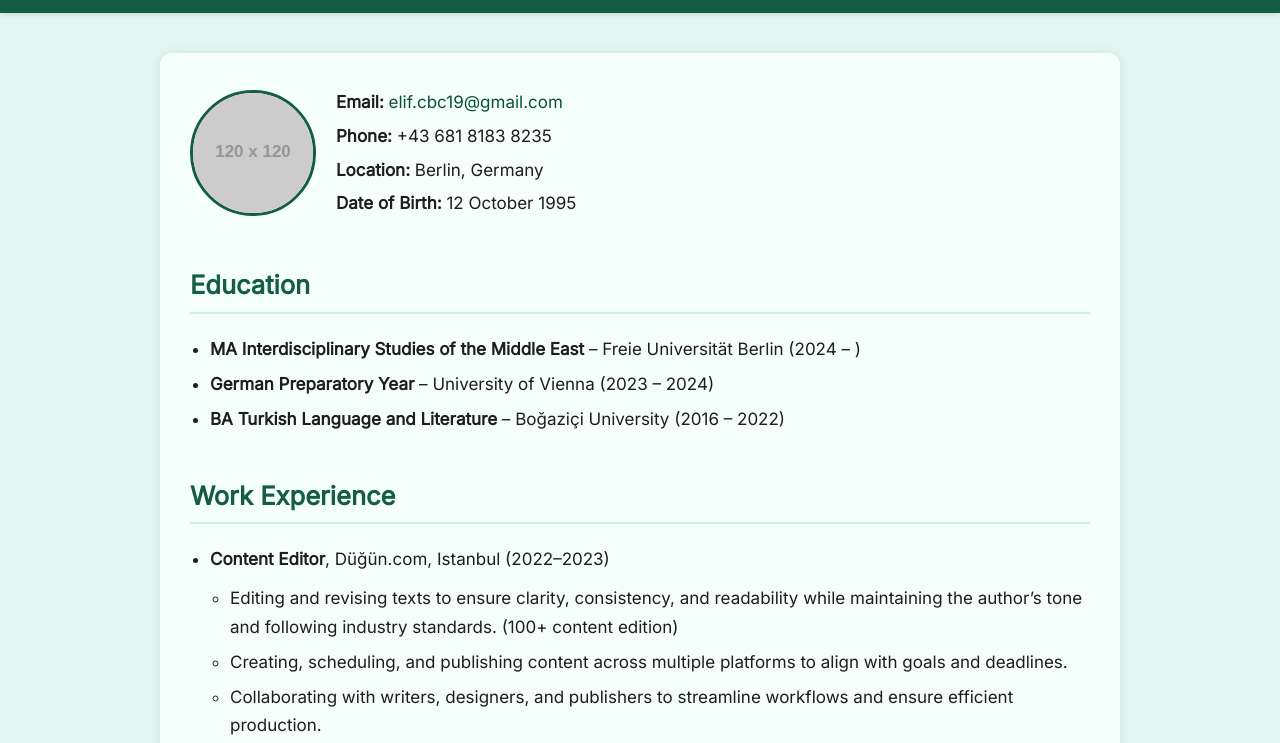
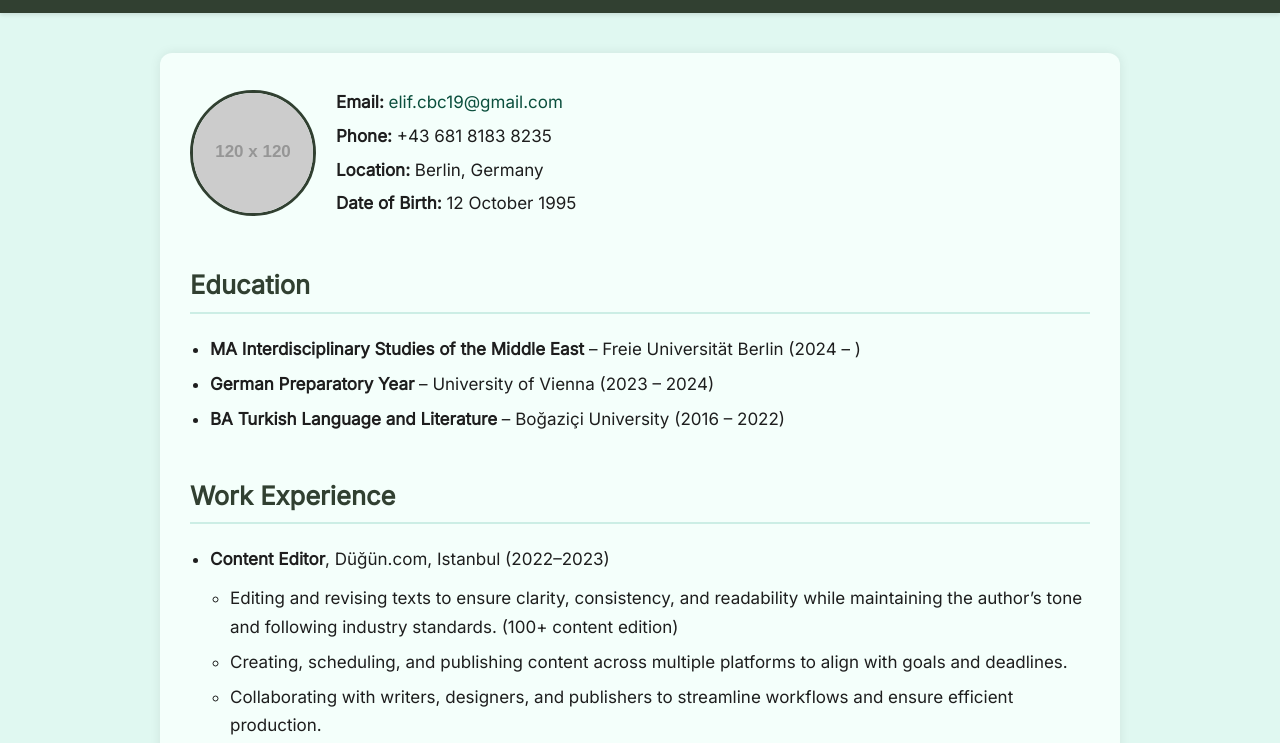
Before and after one commit to elocb/elocb.github.io, a plain HTML site: page index.html in a window 1280 px wide. Shown: the part 85-828 px from the top of the page. Drawn offline with Linux system fonts and the light colour scheme; placeholder pictures from the web are drawn by us.

Commit message:
Update dark green theme color to #314031 for header and borders

```diff
--- a/index.html
+++ b/index.html
@@ -9,7 +9,7 @@
     :root {
       --mint-bg: #e0f8f1;
       --mint-box: #f4fffb;
-      --green-dark: #145c44;
+      --green-dark: #314031; /* Yeni koyu yeşil */
       --green-link: #0b4f3d;
     }
 
```
